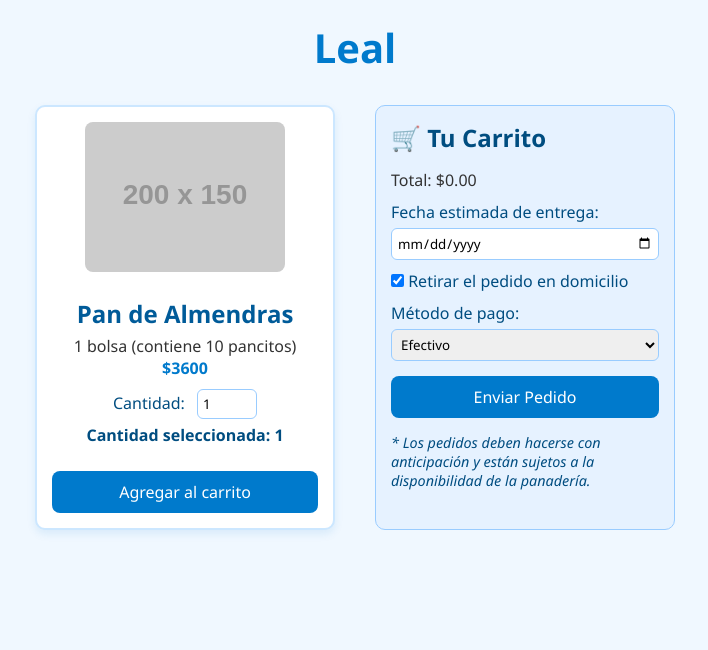
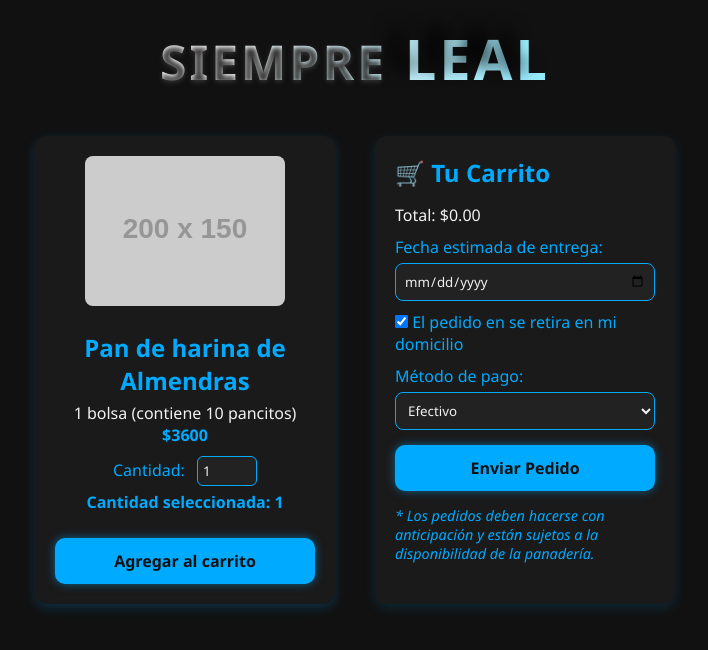
Before and after one commit to solci13/panaderia, a plain HTML site: page index.html in a window 1280 px wide. Shown: the whole page, without its empty margins (285-993 px from the left). Drawn offline with Linux system fonts and the light colour scheme; placeholder pictures from the web are drawn by us.

Commit message:
actualizacion

```diff
--- a/index.html
+++ b/index.html
@@ -5,17 +5,23 @@
   <meta name="viewport" content="width=device-width, initial-scale=1" />
   <title>Panadería</title>
   <link rel="stylesheet" href="style.css" />
+  <link href="https://fonts.googleapis.com/css2?family=Poppins:wght@400;600&display=swap" rel="stylesheet">
+
 </head>
 <body>
   <header>
-    <h1>Leal</h1>
+  <div class="logo-v2">
+  <h1><span class="blanco">Siempre</span> <span class="azul">Leal</span></h1>
+
+</div>
+
   </header>
 
   <main>
     <section class="productos">
       <div class="producto">
         <img src="https://via.placeholder.com/200x150?text=Pan+de+Almendras" alt="Pan de Almendras" />
-        <h2>Pan de Almendras</h2>
+        <h2>Pan de harina de Almendras</h2>
         <p>1 bolsa (contiene 10 pancitos)</p>
         <span class="precio">$3600</span>
         <div class="cantidad">
@@ -47,7 +53,7 @@
 
       <label for="retiro-pedido">
         <input type="checkbox" id="retiro-pedido" checked />
-        Retirar el pedido en domicilio
+       El pedido en se retira en mi domicilio
       </label>
 
       <label for="metodo-pago">Método de pago:</label>
--- a/style.css
+++ b/style.css
@@ -1,4 +1,4 @@
-/* Reset y base */
+/* Estilo moderno: negro y azul con sombras */
 * {
   margin: 0;
   padding: 0;
@@ -7,8 +7,8 @@
 }
 
 body {
-  background-color: #f0f8ff;
-  color: #333;
+  background-color: #111;
+  color: #f1f1f1;
   padding: 20px;
 }
 
@@ -17,11 +17,70 @@ header {
   margin-bottom: 30px;
 }
 
-h1 {
-  color: #007acc;
-  font-size: 2.5rem;
+/* .logo {
+  text-align: center;
+  margin-bottom: 20px;
 }
 
+.logo .linea-uno {
+  color: white;
+  font-size: 3rem;
+  font-weight: 300;
+  text-shadow: 1px 1px 2px #000;
+}
+
+.logo .linea-dos {
+  color: #00BFFF;
+  font-size: 3rem;
+  font-weight: 700;
+  letter-spacing: 2px;
+  text-shadow: 1px 1px 2px #000;
+}
+
+.slogan {
+  color: #cccccc;
+  font-size: 1rem;
+  margin-top: 10px;
+  font-style: italic;
+} */
+ .logo-v2 {
+  text-align: center;
+  margin-bottom: 40px;
+  text-transform: uppercase;
+  letter-spacing: 3px;
+}
+
+.logo-v2 h1 {
+  font-size: 3.5rem;
+  font-weight: 700;
+  background: linear-gradient(to right, white 40%, #00cfff 100%);
+  -webkit-background-clip: text;
+  -webkit-text-fill-color: transparent;
+  text-shadow: 2px 2px 4px rgba(0, 170, 255, 0.1);
+}
+
+.logo-v2 .blanco {
+  color: white;
+  text-shadow: 0px 2px 5px #353333;
+  font-size: 48px;
+
+}
+
+.logo-v2 .azul {
+  color: #00cfff;
+  text-shadow:  -18px -12px 17px #000;
+}
+
+.slogan-v2 {
+  color: #999;
+  font-style: italic;
+  font-size: 1rem;
+  margin-top: 10px;
+  letter-spacing: 1px;
+}
+
+
+/* Productos y Carrito */
 main {
   display: flex;
   flex-wrap: wrap;
@@ -36,12 +95,18 @@ main {
 }
 
 .producto {
-  background-color: #ffffff;
-  border: 2px solid #cce7ff;
-  border-radius: 10px;
-  padding: 15px;
+  background-color: #1a1a1a;
+  border: none;
+  border-radius: 12px;
+  padding: 20px;
   text-align: center;
-  box-shadow: 0 4px 8px rgba(0, 122, 204, 0.1);
+  box-shadow: 0 4px 12px rgba(0, 170, 255, 0.2);
+  transition: transform 0.3s ease, box-shadow 0.3s ease;
+}
+
+.producto:hover {
+  transform: translateY(-5px);
+  box-shadow: 0 6px 18px rgba(0, 170, 255, 0.4);
 }
 
 .producto img {
@@ -51,13 +116,13 @@ main {
 }
 
 .producto h2 {
-  color: #005b99;
+  color: #00aaff;
   margin: 10px 0 5px;
 }
 
 .precio {
   font-weight: bold;
-  color: #007acc;
+  color: #00aaff;
   margin: 10px 0;
 }
 
@@ -67,35 +132,38 @@ main {
 
 .cantidad label {
   margin-right: 8px;
-  color: #004d80;
+  color: #00aaff;
 }
 
 .cantidad input {
   width: 60px;
   padding: 5px;
-  border: 1px solid #99ccff;
+  border: 1px solid #00aaff;
   border-radius: 6px;
+  background-color: #222;
+  color: #f1f1f1;
 }
 
 .cantidad p {
   margin-top: 5px;
-  color: #004d80;
+  color: #00aaff;
   font-weight: 600;
 }
 
+/* Carrito */
 .carrito {
   flex: 1;
   min-width: 250px;
   max-width: 300px;
-  background-color: #e6f2ff;
-  border: 1px solid #99ccff;
-  border-radius: 10px;
-  padding: 15px;
+  background-color: #1a1a1a;
+  border-radius: 12px;
+  padding: 20px;
+  box-shadow: 0 4px 12px rgba(0, 170, 255, 0.15);
 }
 
 .carrito h2 {
   margin-bottom: 10px;
-  color: #004d80;
+  color: #00aaff;
 }
 
 #lista-carrito {
@@ -110,40 +178,46 @@ main {
 .carrito label {
   display: block;
   margin-top: 10px;
-  color: #004d80;
+  color: #00aaff;
 }
 
 .carrito input[type='date'],
 .carrito select {
   margin-top: 5px;
-  padding: 5px;
-  border-radius: 6px;
-  border: 1px solid #99ccff;
+  padding: 8px;
+  border-radius: 8px;
+  border: 1px solid #00aaff;
   width: 100%;
-  box-sizing: border-box;
+  background-color: #222;
+  color: #f1f1f1;
 }
 
+/* Botón */
 button {
-  background-color: #007acc;
-  color: white;
+  background-color: #00aaff;
+  color: #111;
   border: none;
-  padding: 10px 15px;
-  border-radius: 8px;
+  padding: 12px 20px;
+  border-radius: 10px;
+  font-weight: bold;
+  font-size: 1rem;
   cursor: pointer;
-  transition: background-color 0.3s ease;
+  transition: all 0.3s ease;
+  box-shadow: 0 0 10px rgba(0, 170, 255, 0.5);
   margin-top: 15px;
   width: 100%;
-  font-size: 1rem;
 }
 
 button:hover {
-  background-color: #005b99;
+  background-color: #0088cc;
+  box-shadow: 0 0 15px rgba(0, 170, 255, 0.8);
+  transform: scale(1.03);
 }
 
 .aviso {
   margin-top: 15px;
   font-size: 0.9rem;
-  color: #004d80;
+  color: #00aaff;
   font-style: italic;
 }
 
```
